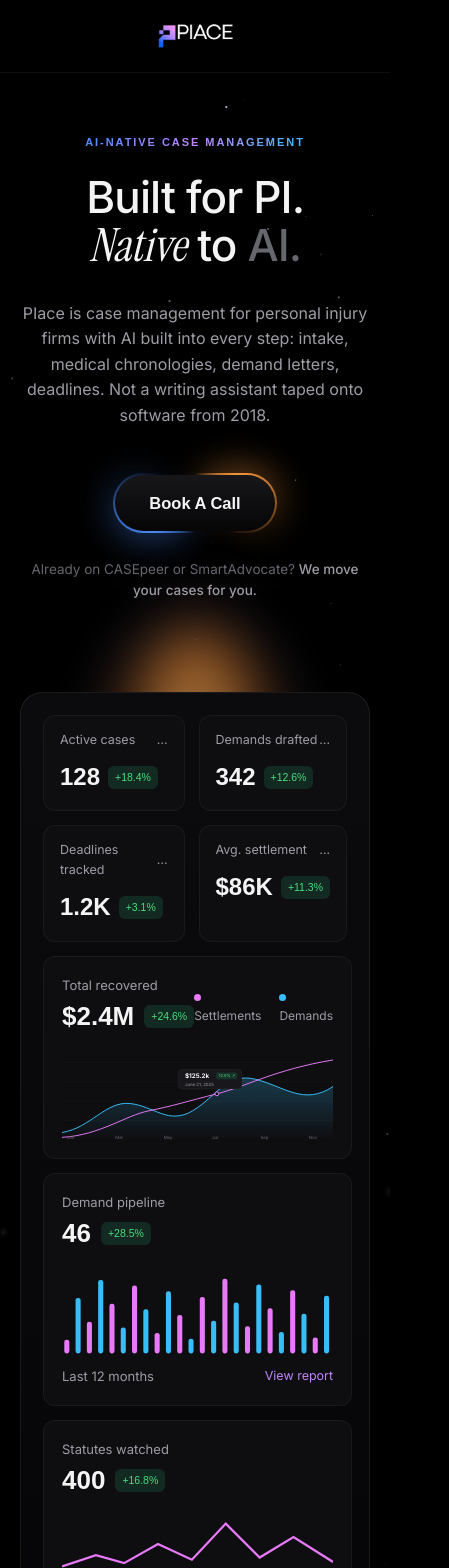
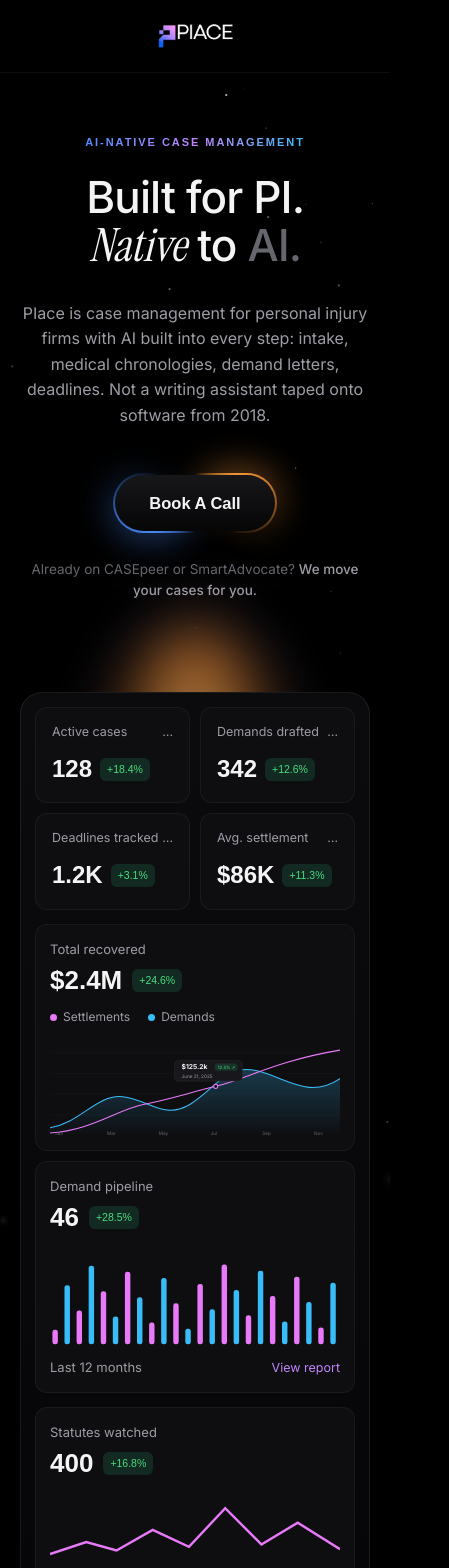
Before and after one commit to rikhinagra/piace-web, a Next.js app: page / in a window 390 px wide. Shown: the top 1568 px of the page, 449 px wide, since content can reach past the window. Built offline with nearby package versions, Linux system fonts and the light colour scheme; a web font is replaced by a local one.

Commit message:
Fix horizontal overflow and card layout on small screens

```diff
--- a/app/globals.css
+++ b/app/globals.css
@@ -23,6 +23,11 @@ html {
   scroll-behavior: smooth;
 }
 
+/* hard-stop any horizontal panning on touch devices */
+html {
+  overflow-x: hidden;
+}
+
 body {
   background: var(--bg);
   color: var(--text);
@@ -31,6 +36,18 @@ body {
   line-height: 1.6;
   -webkit-font-smoothing: antialiased;
   overflow-x: hidden;
+}
+
+@supports (overflow-x: clip) {
+  html,
+  body {
+    overflow-x: clip;
+  }
+}
+
+/* main clips wide decorative layers (e.g. page-end glow) */
+main {
+  overflow-x: clip;
 }
 
 h1,
@@ -452,7 +469,8 @@ section {
   color: var(--text);
   display: flex;
   align-items: center;
-  gap: 8px;
+  flex-wrap: wrap;
+  gap: 4px 8px;
 }
 
 .badge-up,
@@ -490,7 +508,21 @@ section {
   display: flex;
   align-items: center;
   justify-content: space-between;
+  flex-wrap: wrap;
+  gap: 6px 12px;
   margin-bottom: 6px;
+}
+
+/* let grid/flex children shrink below content width (prevents card overflow) */
+.stat,
+.panel,
+.dash-main > *,
+.side-col > *,
+.stat-row > *,
+.prod-grid > *,
+.demo-stage,
+.demo-pane > * {
+  min-width: 0;
 }
 
 .panel .p-title {
@@ -1203,6 +1235,14 @@ footer {
   font-family: "Satoshi", sans-serif;
   font-size: 13px;
   color: var(--muted);
+  min-width: 0;
+  overflow: hidden;
+  text-overflow: ellipsis;
+  white-space: nowrap;
+}
+
+.demo-live {
+  flex-shrink: 0;
 }
 
 .demo-live {
@@ -1546,6 +1586,19 @@ footer {
     padding: 0 20px;
   }
 
+  .dashboard {
+    padding: 14px;
+  }
+
+  .stat-row,
+  .dash-main {
+    gap: 10px;
+  }
+
+  .panel {
+    padding: 14px;
+  }
+
   .nav-logo img {
     height: 26px;
   }
@@ -1583,19 +1636,35 @@ footer {
     grid-template-columns: 1fr;
   }
 
+  /* all three stage tabs fit side by side — nothing scrolls off-screen */
   .demo-steps {
     flex-direction: row;
+    gap: 6px;
+    padding: 12px;
     border-right: none;
     border-bottom: 1px solid var(--line-soft);
-    overflow-x: auto;
   }
 
   .demo-step {
-    flex-shrink: 0;
+    flex: 1;
+    min-width: 0;
+    flex-direction: column;
+    align-items: flex-start;
+    gap: 6px;
+    padding: 10px 12px;
+  }
+
+  .demo-step .n {
+    font-size: 15px;
+  }
+
+  .demo-step .l {
+    font-size: 13px;
+    width: 100%;
   }
 
   .demo-step .prog {
-    width: 60px;
+    width: 100%;
   }
 
   .demo-stage {
```
